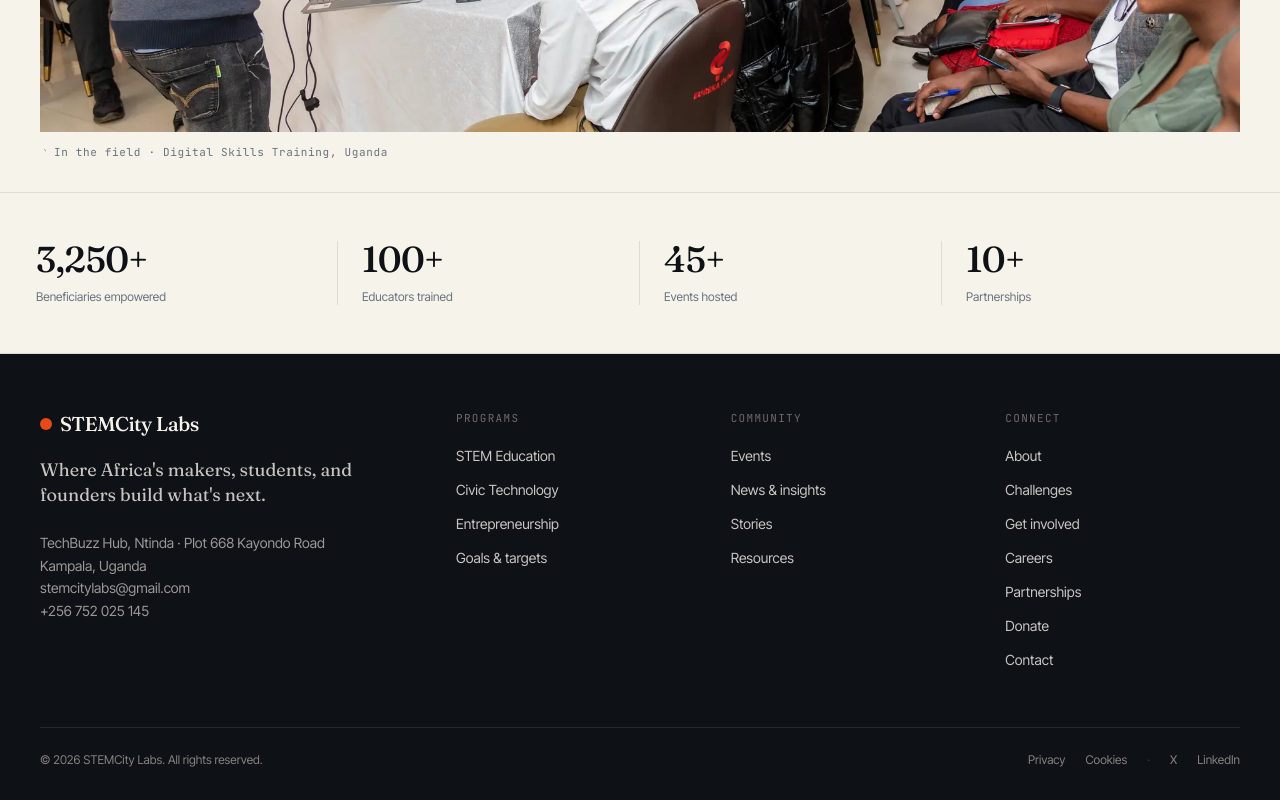
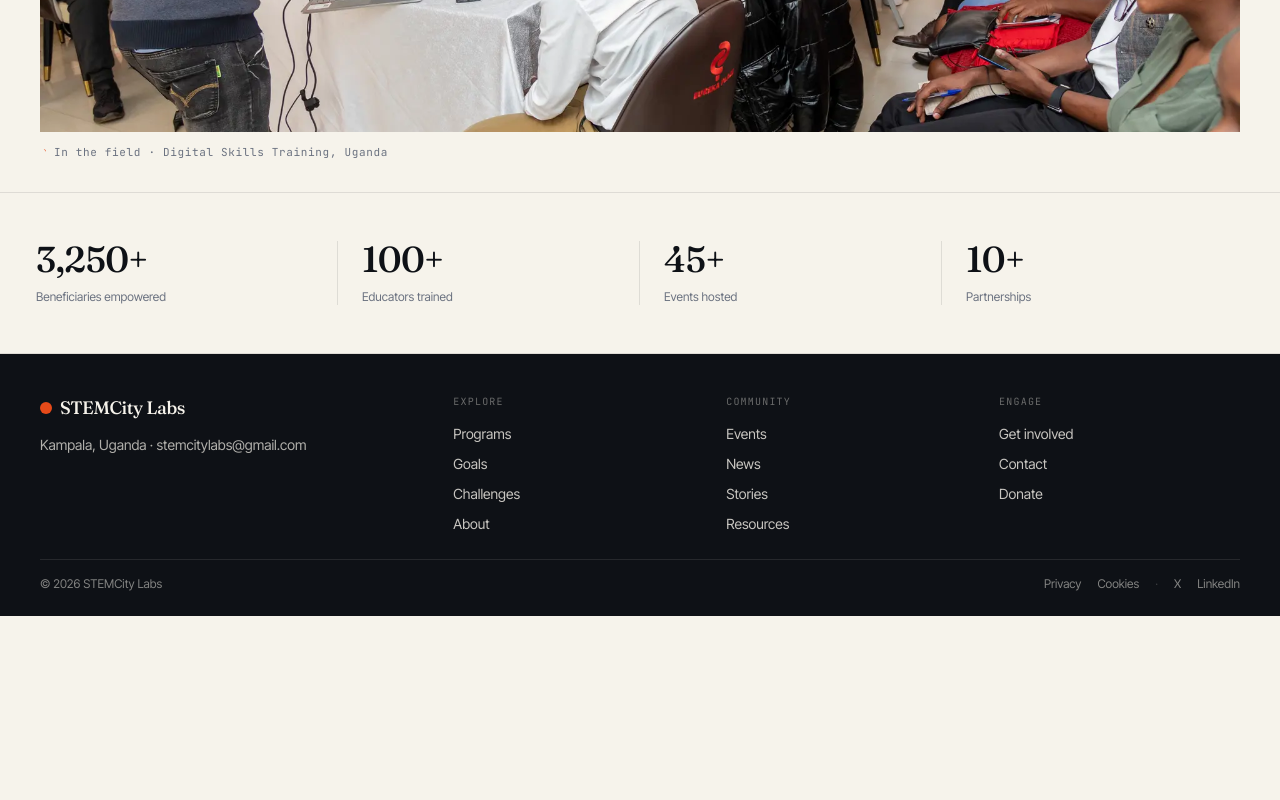
Before and after one commit to Roykin7/website, an Astro site: page / in a window 1280 px wide. Shown: the part 1225-2025 px from the top of the page. After the commit the page ends 1841 px from the top, so only its background shows below. Built offline with nearby package versions, Linux system fonts and the light colour scheme; Astro itself is replaced by a stand-in of ours.

Commit message:
Footer: compact rewrite. Brand + tagline tightened to one line (Kampala, Uganda + email), 3 link groups with shorter labels (Explore/Community/Engage), padding pt-14/pb-8/mb-14 -> pt-10/pb-6/mb-6, link spacing tighter. ~480px -> ~220px.

```diff
--- a/src/components/Footer.astro
+++ b/src/components/Footer.astro
@@ -1,33 +1,29 @@
 ---
-const sections = [
+const groups = [
   {
-    label: 'Programs',
+    label: 'Explore',
     links: [
-      { href: '/programs#stem-education', label: 'STEM Education' },
-      { href: '/programs#civic-technology', label: 'Civic Technology' },
-      { href: '/programs#entrepreneurship', label: 'Entrepreneurship' },
-      { href: '/goals', label: 'Goals & targets' },
+      { href: '/programs', label: 'Programs' },
+      { href: '/goals', label: 'Goals' },
+      { href: '/challenges', label: 'Challenges' },
+      { href: '/about', label: 'About' },
     ],
   },
   {
     label: 'Community',
     links: [
       { href: '/events', label: 'Events' },
-      { href: '/news', label: 'News & insights' },
+      { href: '/news', label: 'News' },
       { href: '/stories', label: 'Stories' },
       { href: '/resources', label: 'Resources' },
     ],
   },
   {
-    label: 'Connect',
+    label: 'Engage',
     links: [
-      { href: '/about', label: 'About' },
-      { href: '/challenges', label: 'Challenges' },
       { href: '/get-involved', label: 'Get involved' },
-      { href: '/get-involved#careers', label: 'Careers' },
-      { href: '/get-involved#partnerships', label: 'Partnerships' },
+      { href: '/contact', label: 'Contact' },
       { href: '/donate', label: 'Donate' },
-      { href: '/contact', label: 'Contact' },
     ],
   },
 ];
@@ -45,30 +41,24 @@ const social = [
 const year = new Date().getFullYear();
 ---
 
-<footer class="bg-ink text-paper px-6 sm:px-10 pt-14 pb-8 mt-0">
-  <div class="grid lg:grid-cols-12 gap-8 lg:gap-12 mb-14">
+<footer class="bg-ink text-paper px-6 sm:px-10 pt-10 pb-6">
+  <div class="grid lg:grid-cols-12 gap-8 lg:gap-10 mb-6">
     <div class="lg:col-span-4">
       <a href="/" class="flex items-center gap-2 font-medium">
         <span class="inline-block w-3 h-3 rounded-full bg-brand"></span>
-        <span class="font-display text-xl tracking-tight">STEMCity Labs</span>
+        <span class="font-display text-lg tracking-tight">STEMCity Labs</span>
       </a>
-      <p class="font-display text-lg text-paper/80 mt-5 leading-snug max-w-sm">
-        Where Africa's makers, students, and founders build what's next.
+      <p class="text-sm text-paper/70 mt-3 leading-relaxed max-w-xs">
+        Kampala, Uganda · <a href="mailto:stemcitylabs@gmail.com" class="hover:text-brand transition">stemcitylabs@gmail.com</a>
       </p>
-      <address class="text-sm text-paper/60 mt-6 not-italic leading-relaxed">
-        TechBuzz Hub, Ntinda · Plot 668 Kayondo Road<br />
-        Kampala, Uganda<br />
-        <a href="mailto:stemcitylabs@gmail.com" class="hover:text-brand transition">stemcitylabs@gmail.com</a><br />
-        <a href="tel:+256752025145" class="hover:text-brand transition">+256 752 025 145</a>
-      </address>
     </div>
 
-    <div class="lg:col-span-8 grid grid-cols-2 sm:grid-cols-3 gap-6 lg:gap-10">
-      {sections.map((s) => (
+    <div class="lg:col-span-8 grid grid-cols-3 gap-4 sm:gap-8">
+      {groups.map((g) => (
         <div>
-          <p class="font-mono text-[11px] uppercase tracking-[0.12em] text-paper/40 mb-4">{s.label}</p>
-          <ul class="space-y-2.5">
-            {s.links.map((l) => (
+          <p class="font-mono text-[10px] uppercase tracking-[0.12em] text-paper/40 mb-3">{g.label}</p>
+          <ul class="space-y-1.5">
+            {g.links.map((l) => (
               <li>
                 <a href={l.href} class="text-sm text-paper/80 hover:text-brand transition">{l.label}</a>
               </li>
@@ -79,9 +69,9 @@ const year = new Date().getFullYear();
     </div>
   </div>
 
-  <div class="border-t border-paper/10 pt-6 flex flex-wrap items-center justify-between gap-4 text-xs text-paper/50">
-    <span>© {year} STEMCity Labs. All rights reserved.</span>
-    <div class="flex flex-wrap items-center gap-x-5 gap-y-2">
+  <div class="border-t border-paper/10 pt-4 flex flex-wrap items-center justify-between gap-3 text-xs text-paper/50">
+    <span>© {year} STEMCity Labs</span>
+    <div class="flex flex-wrap items-center gap-x-4 gap-y-2">
       {legal.map((l) => (
         <a href={l.href} class="hover:text-brand transition">{l.label}</a>
       ))}
```
